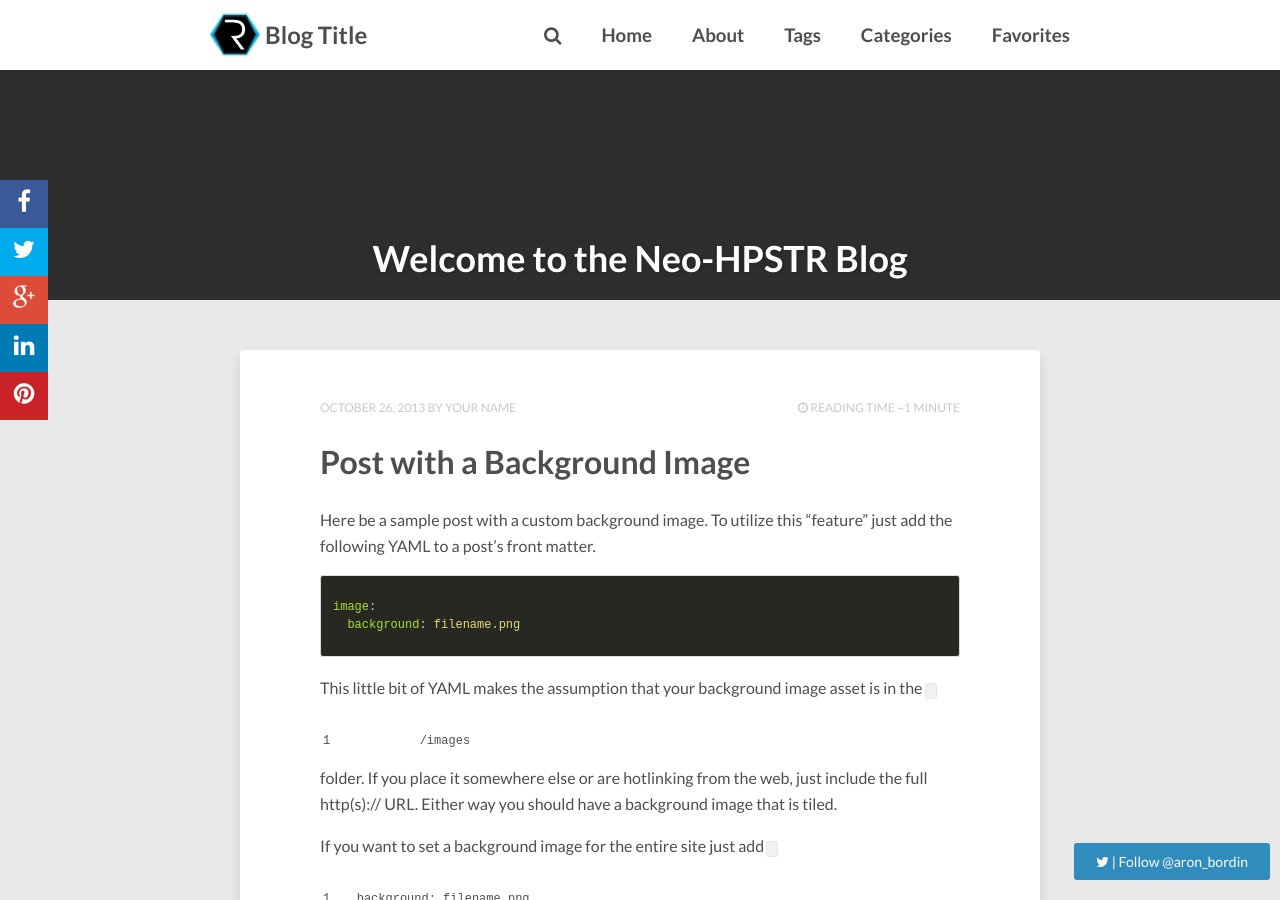
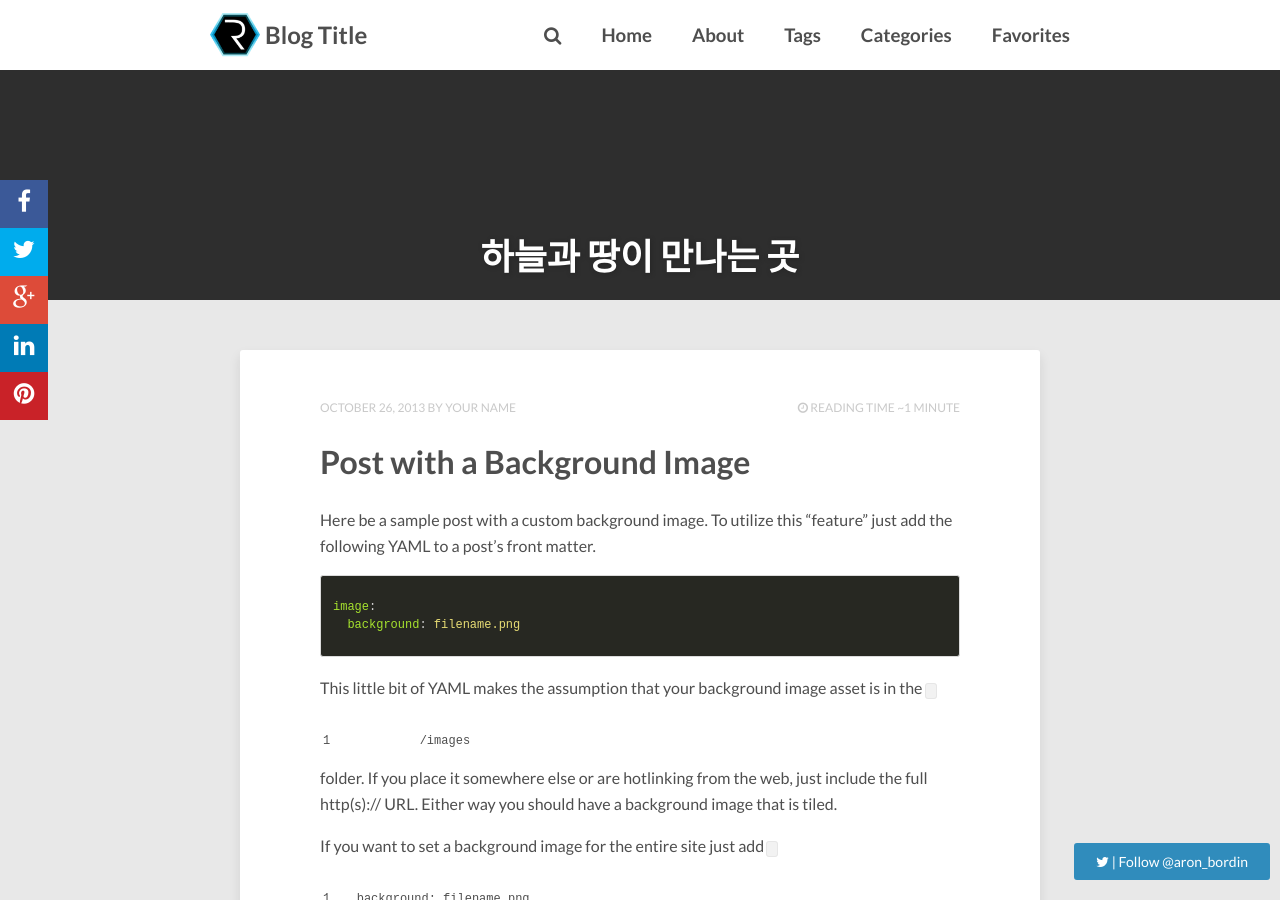
Before and after one commit to happysun2/happysun2.github.io, a Jekyll site: the page built from index.html, in a window 1280 px wide and 900 px high. Built offline with Jekyll 4.4.1, drawn with Linux system fonts in a browser that asks for light colours; nearby versions of some CDN libraries; the list of posts is cut into pages by our own code; comment, search, counter and statistics services are not loaded.

Commit message:
change some text

```diff
--- a/index.html
+++ b/index.html
@@ -1,8 +1,8 @@
 ---
 layout: post-index
-title: "Welcome to the Neo-HPSTR Blog"
-description: "Describe this nonsense."
-tags: [Jekyll, theme, themes, responsive, blog, modern]
+title: "하늘과 땅이 만나는 곳"
+description: "보고, 듣고, 맛보고, 즐기고~*"
+tags: [blog, happysun2]
 comments: false
 ---
 
```
